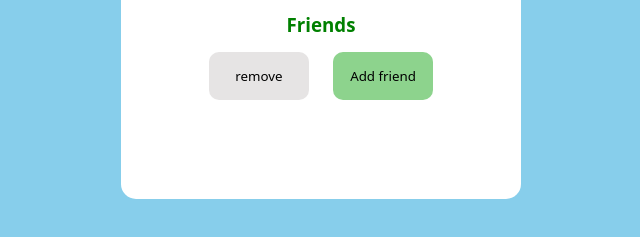
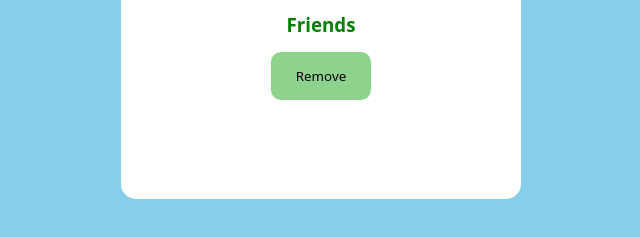
Before and after one commit to basurajp/html_css, a plain HTML site: page dom_js/index.html in a window 1280 px wide. Both pictures are taken after a click on the button "Add friend". Shown: the part 451-688 px from the top of the page, without its empty margins (319-959 px from the left). Drawn offline with Linux system fonts and the light colour scheme.

Commit message:
using single button perfomed add and remove operation

```diff
--- a/dom_js/index.html
+++ b/dom_js/index.html
@@ -16,11 +16,11 @@
 
             <h1>Angel Priya </h1>
             <h3>Stanger</h3>
-           <div class="btn">
-               <button id="remove">remove</button>
-               <button id="add">Add friend </button>
+            <div class="btn">
+                <!-- <button id="remove">remove</button> -->
+                <button id="add">Add friend </button>
 
-           </div>
+            </div>
         </div>
 
     </div>
--- a/dom_js/script.js
+++ b/dom_js/script.js
@@ -1,14 +1,23 @@
 let istatus = document.querySelector("h3");
 let add = document.querySelector("#add");
-
-let remove = document.querySelector("#remove");
+let flag = 0;
 
 add.addEventListener("click", function () {
-  istatus.innerHTML = "Friends";
-  istatus.style.color = "green";
+  if (flag == 0) {
+    istatus.innerHTML = "Friends";
+    istatus.style.color = "green";
+    flag = 1;
+    console.log("if dta ");
+    add.innerHTML = "Remove";
+  } else {
+    istatus.innerHTML = "Stanger";
+    istatus.style.color = "red";
+    flag = 0;
+    add.innerHTML = "Add friend";
+  }
 });
 
-remove.addEventListener("click", function () {
-  istatus.innerHTML = "Stanger";
-  istatus.style.color = "red";
-});
+// remove.addEventListener("click", function () {
+//   istatus.innerHTML = "Stanger";
+//   istatus.style.color = "red";
+// });
```
